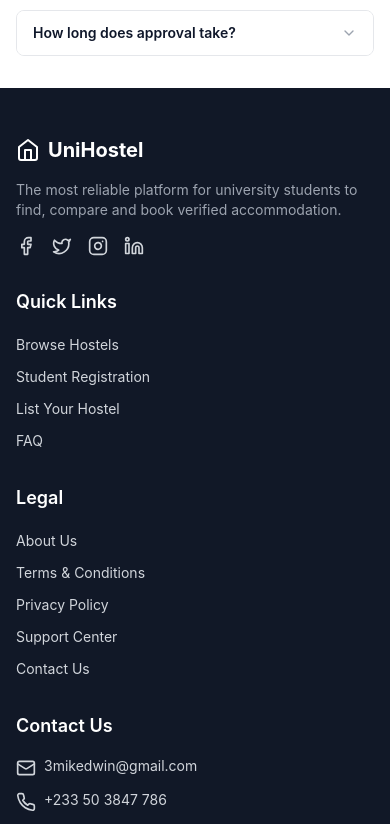
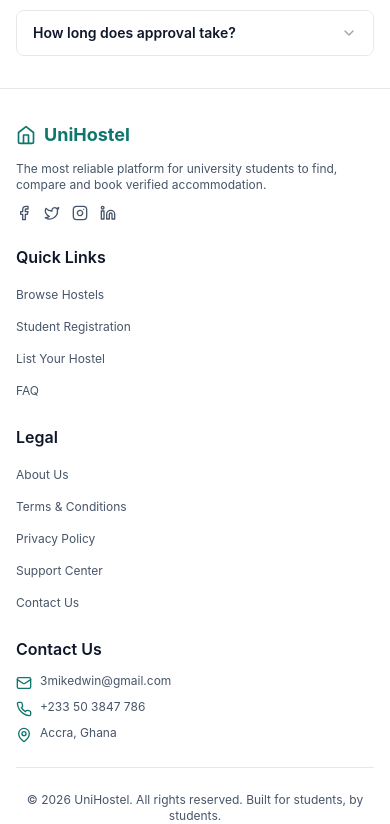
Before and after one commit to Mikedwin/UniHostel, a React (Create React App) app in the folder frontend/: page / in a window 390 px wide. Shown: the part 1508-2332 px from the top of the page. Built offline with nearby package versions, Linux system fonts and the light colour scheme; no server answers.

Commit message:
Update footer to match light theme with teal accents and improve mobile responsiveness

```diff
--- a/frontend/src/components/Footer.js
+++ b/frontend/src/components/Footer.js
@@ -4,55 +4,55 @@ import { Home, Mail, Phone, MapPin, Facebook, Twitter, Instagram, Linkedin } fro
 
 const Footer = () => {
   return (
-    <footer className="bg-gray-900 text-gray-300">
-      <div className="max-w-7xl mx-auto px-4 sm:px-6 lg:px-8 py-12">
-        <div className="grid grid-cols-1 md:grid-cols-2 lg:grid-cols-4 gap-8">
+    <footer className="bg-white border-t border-gray-200">
+      <div className="max-w-7xl mx-auto px-4 sm:px-6 lg:px-8 py-8 sm:py-12">
+        <div className="grid grid-cols-1 sm:grid-cols-2 lg:grid-cols-4 gap-6 sm:gap-8">
           {/* About Section */}
           <div>
-            <div className="flex items-center text-white font-bold text-xl mb-4">
-              <Home className="mr-2" />
+            <div className="flex items-center text-primary-600 font-bold text-lg sm:text-xl mb-3 sm:mb-4">
+              <Home className="mr-2 w-5 h-5 sm:w-6 sm:h-6" />
               UniHostel
             </div>
-            <p className="text-sm text-gray-400 mb-4">
+            <p className="text-xs sm:text-sm text-gray-600 mb-3 sm:mb-4">
               The most reliable platform for university students to find, compare and book verified accommodation.
             </p>
-            <div className="flex space-x-4">
-              <a href="https://facebook.com" target="_blank" rel="noopener noreferrer" className="hover:text-primary-400 transition-colors">
-                <Facebook className="w-5 h-5" />
+            <div className="flex space-x-3 sm:space-x-4">
+              <a href="https://facebook.com" target="_blank" rel="noopener noreferrer" className="text-gray-600 hover:text-primary-600 transition-colors">
+                <Facebook className="w-4 h-4 sm:w-5 sm:h-5" />
               </a>
-              <a href="https://twitter.com" target="_blank" rel="noopener noreferrer" className="hover:text-primary-400 transition-colors">
-                <Twitter className="w-5 h-5" />
+              <a href="https://twitter.com" target="_blank" rel="noopener noreferrer" className="text-gray-600 hover:text-primary-600 transition-colors">
+                <Twitter className="w-4 h-4 sm:w-5 sm:h-5" />
               </a>
-              <a href="https://instagram.com" target="_blank" rel="noopener noreferrer" className="hover:text-primary-400 transition-colors">
-                <Instagram className="w-5 h-5" />
+              <a href="https://instagram.com" target="_blank" rel="noopener noreferrer" className="text-gray-600 hover:text-primary-600 transition-colors">
+                <Instagram className="w-4 h-4 sm:w-5 sm:h-5" />
               </a>
-              <a href="https://linkedin.com" target="_blank" rel="noopener noreferrer" className="hover:text-primary-400 transition-colors">
-                <Linkedin className="w-5 h-5" />
+              <a href="https://linkedin.com" target="_blank" rel="noopener noreferrer" className="text-gray-600 hover:text-primary-600 transition-colors">
+                <Linkedin className="w-4 h-4 sm:w-5 sm:h-5" />
               </a>
             </div>
           </div>
 
           {/* Quick Links */}
           <div>
-            <h3 className="text-white font-semibold text-lg mb-4">Quick Links</h3>
+            <h3 className="text-gray-900 font-semibold text-base sm:text-lg mb-3 sm:mb-4">Quick Links</h3>
             <ul className="space-y-2">
               <li>
-                <Link to="/hostels" className="text-sm hover:text-primary-400 transition-colors">
+                <Link to="/hostels" className="text-xs sm:text-sm text-gray-600 hover:text-primary-600 transition-colors">
                   Browse Hostels
                 </Link>
               </li>
               <li>
-                <Link to="/student-register" className="text-sm hover:text-primary-400 transition-colors">
+                <Link to="/student-register" className="text-xs sm:text-sm text-gray-600 hover:text-primary-600 transition-colors">
                   Student Registration
                 </Link>
               </li>
               <li>
-                <Link to="/manager-register" className="text-sm hover:text-primary-400 transition-colors">
+                <Link to="/manager-register" className="text-xs sm:text-sm text-gray-600 hover:text-primary-600 transition-colors">
                   List Your Hostel
                 </Link>
               </li>
               <li>
-                <a href="#faq" className="text-sm hover:text-primary-400 transition-colors">
+                <a href="#faq" className="text-xs sm:text-sm text-gray-600 hover:text-primary-600 transition-colors">
                   FAQ
                 </a>
               </li>
@@ -61,30 +61,30 @@ const Footer = () => {
 
           {/* Legal */}
           <div>
-            <h3 className="text-white font-semibold text-lg mb-4">Legal</h3>
+            <h3 className="text-gray-900 font-semibold text-base sm:text-lg mb-3 sm:mb-4">Legal</h3>
             <ul className="space-y-2">
               <li>
-                <Link to="/about" className="text-sm hover:text-primary-400 transition-colors">
+                <Link to="/about" className="text-xs sm:text-sm text-gray-600 hover:text-primary-600 transition-colors">
                   About Us
                 </Link>
               </li>
               <li>
-                <Link to="/terms" className="text-sm hover:text-primary-400 transition-colors">
+                <Link to="/terms" className="text-xs sm:text-sm text-gray-600 hover:text-primary-600 transition-colors">
                   Terms & Conditions
                 </Link>
               </li>
               <li>
-                <Link to="/privacy" className="text-sm hover:text-primary-400 transition-colors">
+                <Link to="/privacy" className="text-xs sm:text-sm text-gray-600 hover:text-primary-600 transition-colors">
                   Privacy Policy
                 </Link>
               </li>
               <li>
-                <Link to="/support" className="text-sm hover:text-primary-400 transition-colors">
+                <Link to="/support" className="text-xs sm:text-sm text-gray-600 hover:text-primary-600 transition-colors">
                   Support Center
                 </Link>
               </li>
               <li>
-                <Link to="/contact" className="text-sm hover:text-primary-400 transition-colors">
+                <Link to="/contact" className="text-xs sm:text-sm text-gray-600 hover:text-primary-600 transition-colors">
                   Contact Us
                 </Link>
               </li>
@@ -93,23 +93,23 @@ const Footer = () => {
 
           {/* Contact */}
           <div>
-            <h3 className="text-white font-semibold text-lg mb-4">Contact Us</h3>
-            <ul className="space-y-3">
+            <h3 className="text-gray-900 font-semibold text-base sm:text-lg mb-3 sm:mb-4">Contact Us</h3>
+            <ul className="space-y-2 sm:space-y-3">
               <li className="flex items-start">
-                <Mail className="w-5 h-5 mr-2 mt-0.5 flex-shrink-0" />
-                <a href="mailto:3mikedwin@gmail.com" className="text-sm hover:text-primary-400 transition-colors">
+                <Mail className="w-4 h-4 sm:w-5 sm:h-5 mr-2 mt-0.5 flex-shrink-0 text-primary-600" />
+                <a href="mailto:3mikedwin@gmail.com" className="text-xs sm:text-sm text-gray-600 hover:text-primary-600 transition-colors break-all">
                   3mikedwin@gmail.com
                 </a>
               </li>
               <li className="flex items-start">
-                <Phone className="w-5 h-5 mr-2 mt-0.5 flex-shrink-0" />
-                <a href="https://wa.me/233503847786" className="text-sm hover:text-primary-400 transition-colors" target="_blank" rel="noopener noreferrer">
+                <Phone className="w-4 h-4 sm:w-5 sm:h-5 mr-2 mt-0.5 flex-shrink-0 text-primary-600" />
+                <a href="https://wa.me/233503847786" className="text-xs sm:text-sm text-gray-600 hover:text-primary-600 transition-colors" target="_blank" rel="noopener noreferrer">
                   +233 50 3847 786
                 </a>
               </li>
               <li className="flex items-start">
-                <MapPin className="w-5 h-5 mr-2 mt-0.5 flex-shrink-0" />
-                <span className="text-sm">
+                <MapPin className="w-4 h-4 sm:w-5 sm:h-5 mr-2 mt-0.5 flex-shrink-0 text-primary-600" />
+                <span className="text-xs sm:text-sm text-gray-600">
                   Accra, Ghana
                 </span>
               </li>
@@ -118,8 +118,8 @@ const Footer = () => {
         </div>
 
         {/* Bottom Bar */}
-        <div className="border-t border-gray-800 mt-8 pt-8 text-center">
-          <p className="text-sm text-gray-400">
+        <div className="border-t border-gray-200 mt-6 sm:mt-8 pt-6 sm:pt-8 text-center">
+          <p className="text-xs sm:text-sm text-gray-600">
             © {new Date().getFullYear()} UniHostel. All rights reserved. Built for students, by students.
           </p>
         </div>
```
